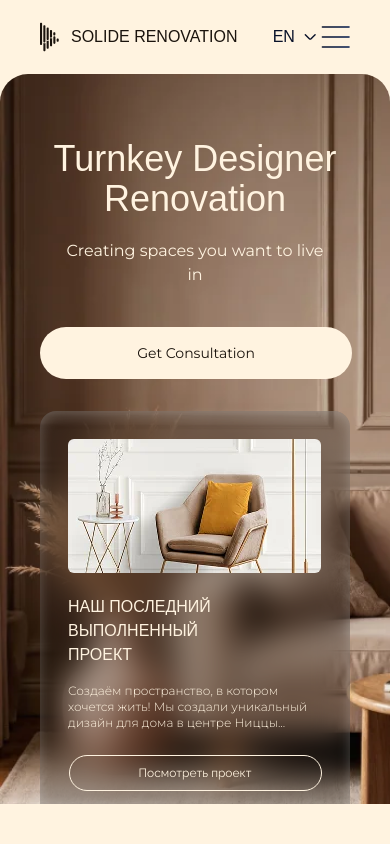
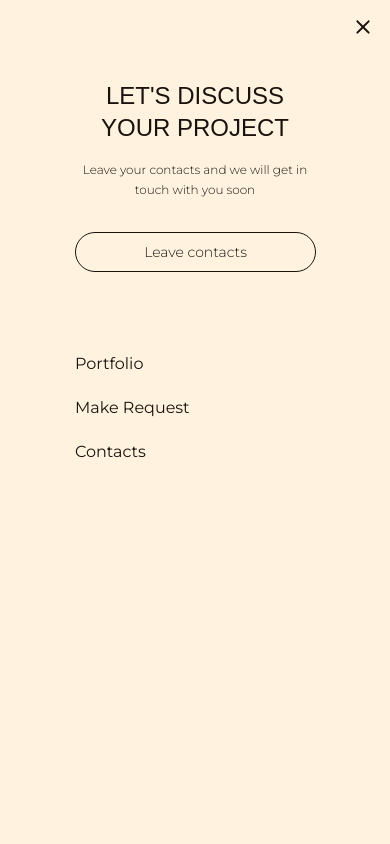
Before and after one commit to cyanidium-dev/repair-nizza, a Next.js app: page /en in a window 390 px wide. Both pictures are taken after a click on the button 335 px from the left and 37 px from the top of the page. Shown: the top 844 px of the page. Built offline with nearby package versions, Linux system fonts and the light colour scheme; a web font is replaced by a local one.

Commit message:
created mob menu/styled for mob and tab

```diff
--- a/messages/en.json
+++ b/messages/en.json
@@ -7,6 +7,11 @@
     "title": "Turnkey Designer Renovation",
     "subtitle": "Creating spaces you want to live in",
     "button": "Get Consultation"
+  },
+  "mobileMenu": {
+    "discussProject": "Let's discuss your project",
+    "leaveContacts": "Leave your contacts and we will get in touch with you soon",
+    "contactButton": "Leave contacts"
   },
   "ourService": {
     "title": "We provide a full range of residential repair services",
--- a/messages/fr.json
+++ b/messages/fr.json
@@ -7,6 +7,11 @@
     "title": "Rénovation Design Clé en Main",
     "subtitle": "Créer des espaces où il fait bon vivre",
     "button": "Obtenir une Consultation"
+  },
+  "mobileMenu": {
+    "discussProject": "Discutons de votre projet",
+    "leaveContacts": "Laissez vos coordonnées et nous vous contacterons bientôt",
+    "contactButton": "Laisser les contacts"
   },
   "ourService": {
     "title": "Nous proposons une gamme complète de services de rénovation résidentielle",
--- a/messages/ru.json
+++ b/messages/ru.json
@@ -7,6 +7,11 @@
     "title": "Дизайнерский ремонт под ключ",
     "subtitle": "Создаём пространство, в котором хочется жить",
     "button": "Получить консультацию"
+  },
+  "mobileMenu": {
+    "discussProject": "Давайте обсудим ваш проект",
+    "leaveContacts": "Оставь свои контакты и мы свяжемся с вами в ближайшее время",
+    "contactButton": "Оставить контакты"
   },
   "ourService": {
     "title": "Мы предоставляем полный спектр услуг по ремонту жилых помещений",
--- a/src/components/BurgerMenu.jsx
+++ b/src/components/BurgerMenu.jsx
@@ -3,9 +3,9 @@
 import Image from "next/image";
 import burger from "../../public/images/SVG/burger.svg";
 
-const BurgerMenu = () => {
+const BurgerMenu = ({ onClick }) => {
   return (
-    <button className="lg:hidden">
+    <button className="lg:hidden" onClick={onClick}>
       <Image src={burger} alt="burger menu" />
     </button>
   );
--- a/src/components/Header.jsx
+++ b/src/components/Header.jsx
@@ -1,24 +1,32 @@
 "use client";
 
-import React from "react";
+import React, { useState } from "react";
 import Logo from "./Logo";
 import LocaleSwitcher from "./LocaleSwitcher";
 import Container from "./Container";
 import BurgerMenu from "./BurgerMenu";
 import DeskNavMenu from "./DeskNavMenu";
 import LinkWithUsBtn from "./LinkWithUsBtn";
+import MobNavMenu from "./MobNavMenu";
 
 const Header = () => {
+  const [isMenuOpen, setIsMenuOpen] = useState(false);
+
   return (
+    <>
       <Container>
         <header className="flex items-center justify-between py-[22px] lg:py-[25px]">
           <Logo />
           <DeskNavMenu />
           <LocaleSwitcher />
           <LinkWithUsBtn />
-        <BurgerMenu />
+          <div className="lg:hidden">
+            <BurgerMenu onClick={() => setIsMenuOpen(true)} />
+          </div>
         </header>
       </Container>
+      <MobNavMenu isOpen={isMenuOpen} setIsOpen={setIsMenuOpen} />
+    </>
   );
 };
 
--- /dev/null
+++ b/src/components/MobNavMenu.jsx
@@ -0,0 +1,79 @@
+"use client";
+
+import Image from "next/image";
+import closeBtn from "../../public/images/SVG/close-icon.svg";
+import Link from "next/link";
+import { useTranslations } from "next-intl";
+import { useEffect } from "react";
+
+const MobNavMenu = ({ isOpen, setIsOpen }) => {
+  const t = useTranslations();
+
+  useEffect(() => {
+    if (isOpen) {
+      document.body.style.overflow = "hidden";
+    } else {
+      document.body.style.overflow = "unset";
+    }
+    return () => {
+      document.body.style.overflow = "unset";
+    };
+  }, [isOpen]);
+
+  if (!isOpen) return null;
+
+  return (
+    <div className="fixed top-0 left-0 py-20 px-[60px] bg-primary-white z-30 w-full h-screen">
+      <div className="flex flex-col w-[240px] md:w-[300px] mx-auto">
+        <Image
+          src={closeBtn}
+          alt="close button"
+          className="absolute top-[20px] right-[20px] cursor-pointer"
+          onClick={() => setIsOpen(false)}
+        />
+        <h3 className="font-arsenal font-normal text-2xl md:text-3xl text-primary-black text-center uppercase mx-auto mb-4">
+          {t("mobileMenu.discussProject")}
+        </h3>
+        <p className="font-montserrat font-light text-xs md:text-sm text-primary-black leading-5 text-center mb-8 mx-auto">
+          {t("mobileMenu.leaveContacts")}
+        </p>
+        <button className="w-[241px] h-10 bg-transparent border border-primary-black text-primary-black font-montserrat font-light text-sm mx-auto rounded-[20px] mb-20">
+          {t("mobileMenu.contactButton")}
+        </button>
+        <nav>
+          <ul className="flex flex-col gap-5 md:items-center">
+            <li>
+              <Link
+                href="/portfolio"
+                className="font-montserrat font-normal text-base text-primary-black"
+                onClick={() => setIsOpen(false)}
+              >
+                {t("portfolio")}
+              </Link>
+            </li>
+            <li>
+              <Link
+                href="/leave-request"
+                className="font-montserrat font-normal text-base text-primary-black"
+                onClick={() => setIsOpen(false)}
+              >
+                {t("request")}
+              </Link>
+            </li>
+            <li>
+              <Link
+                href="/contacts"
+                className="font-montserrat font-normal text-base text-primary-black"
+                onClick={() => setIsOpen(false)}
+              >
+                {t("contacts")}
+              </Link>
+            </li>
+          </ul>
+        </nav>
+      </div>
+    </div>
+  );
+};
+
+export default MobNavMenu;
```
Also changed, not shown: public/images/SVG/close-icon.svg (added). Lines whose indentation alone changed are shown as unchanged.
